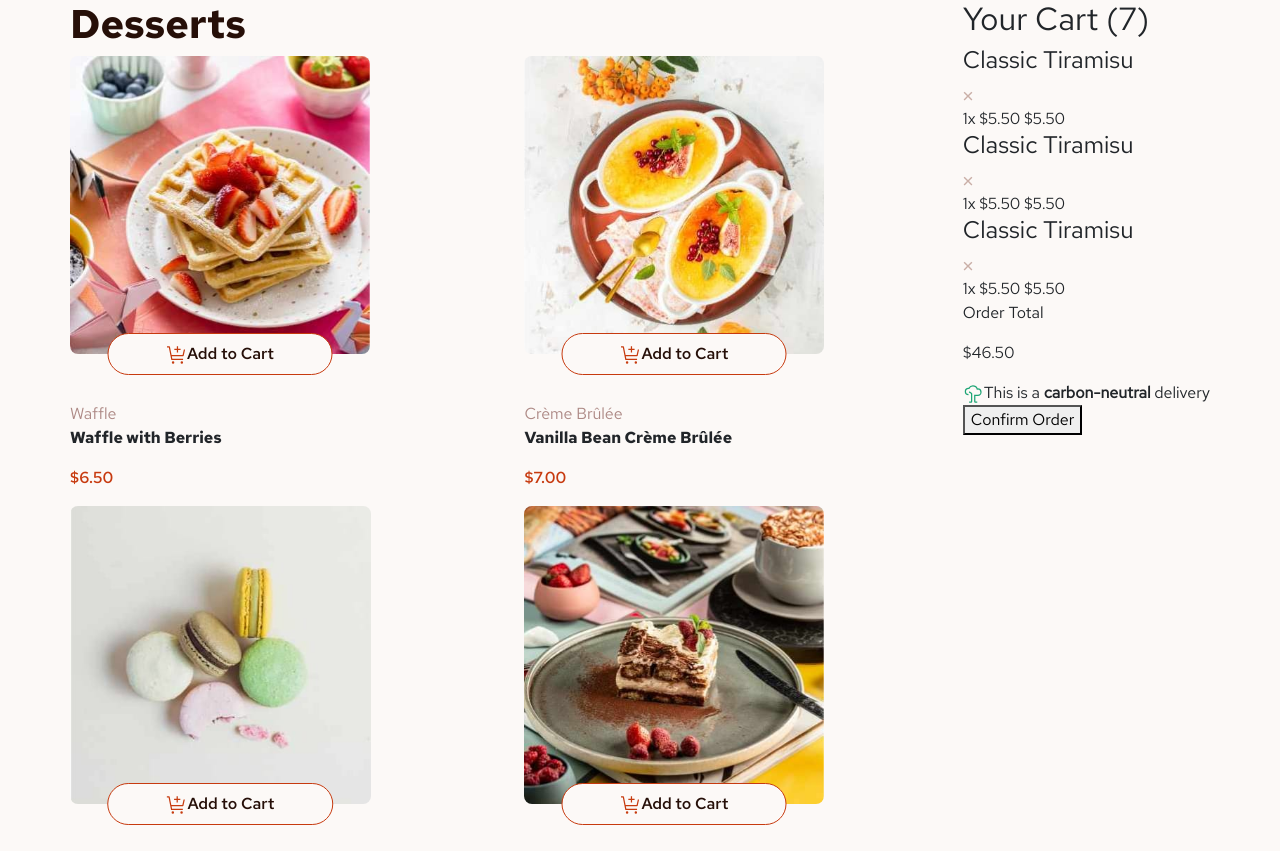
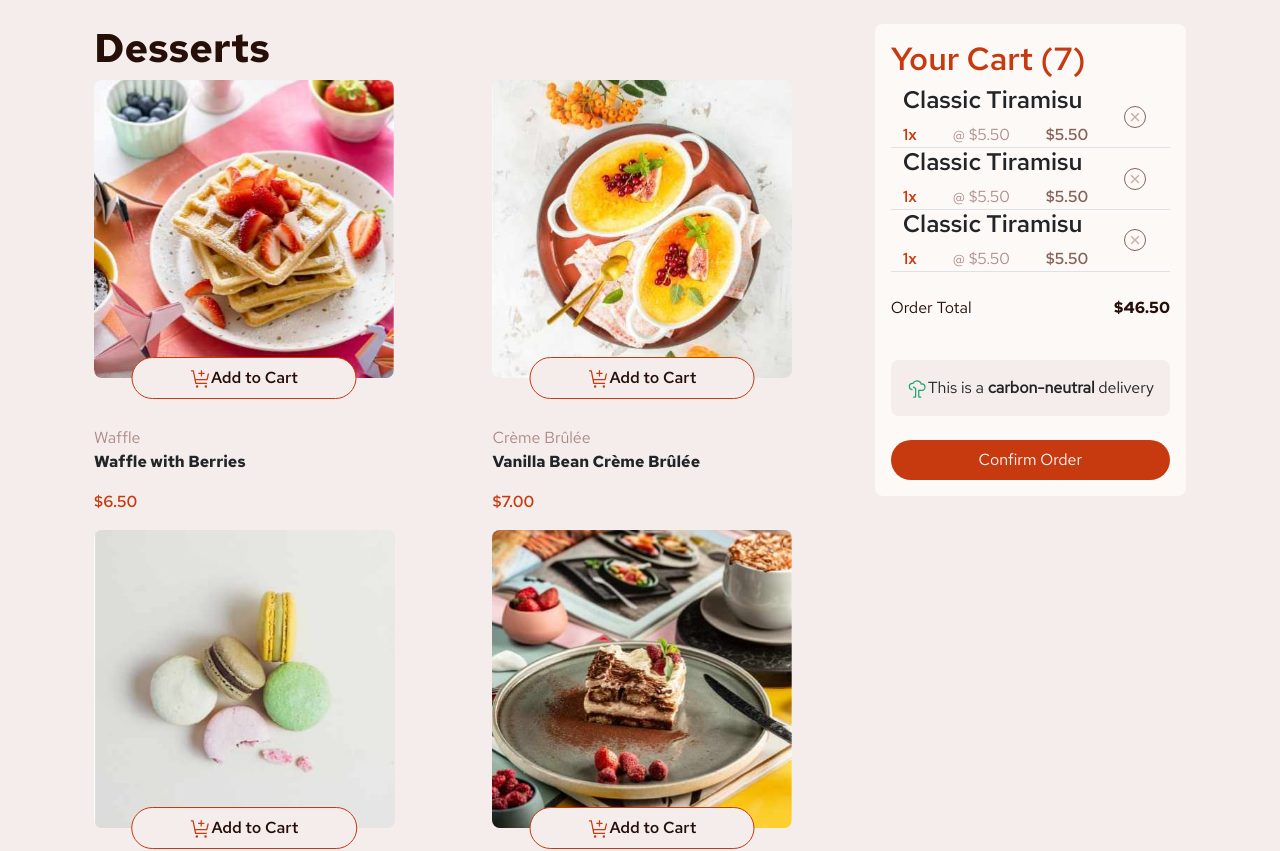
Before and after one commit to VictorBrito13/frontendMentor-product-list-with-cart, a React (Vite) app: page / in a window 1280 px wide. Shown: the top 851 px of the page. Built offline with nearby package versions, Linux system fonts and the light colour scheme.

Commit message:
feat (Cart.tsx): Add styles to Cart

```diff
--- a/src/App.tsx
+++ b/src/App.tsx
@@ -15,7 +15,7 @@ function App() {
   }, [])
 
   return (
-    <div className='container p-0 justify-content-center d-grid d-md-flex'>
+    <div className='container p-4 justify-content-center d-grid d-md-flex'>
       {/* Desserts Container */}
       <div className='flex-grow-1'>
         <h1 className='f-red-hat-bold color-rose-900'>Desserts</h1>
--- a/src/components/cart/Cart.tsx
+++ b/src/components/cart/Cart.tsx
@@ -1,69 +1,108 @@
 export default function Cart() {
   return (
-    <div>
-      <h2>Your Cart (7)</h2>
+    <div className="bg-rose-50 rounded-3 h-50 p-3">
+      <h2 className="color-red f-red-hat-semi-bold">Your Cart (7)</h2>
       {/* Products */}
-      <div>
-        <div>
-          <h4>Classic Tiramisu</h4>
-          {/* Button to remove the item */}
-          <img src="./assets/images/icon-remove-item.svg" alt="remove" />
+      <div className="container">
+        <div className="row border-bottom">
+          <div className="col-9">
+            <h4 className="f-red-hat-semi-bold">Classic Tiramisu</h4>
             {/* Info about the order */}
-          <div>
+            <div className="d-flex justify-content-between">
               {/* Cuantity */}
-            <span>1x</span>
+              <span className="color-red f-red-hat-semi-bold">1x</span>
               {/* Unit Price */}
-            <span> $5.50 </span>
+              <span className="color-rose-400">@ $5.50 </span>
               {/* Total */}
-            <span>$5.50</span>
+              <span className="color-rose-500 f-red-hat-semi-bold">$5.50</span>
             </div>
           </div>
+          <div className="col d-flex align-items-center justify-content-center">
+            {/* Button to remove the item */}
+            <button
+            style={{ width: "20px", height: "20px" }}
+            className="
+              d-flex justify-content-center align-items-center
+              border-0 outline-rose-500 filter-1-hover rounded-circle
+              bg-transparent"
+              >
+              <img src="./assets/images/icon-remove-item.svg" alt="remove" />
+            </button>
+          </div>
 
-        <div>
-          <h4>Classic Tiramisu</h4>
-          {/* Button to remove the item */}
-          <img src="./assets/images/icon-remove-item.svg" alt="remove" />
+        </div>
+
+        <div className="row border-bottom">
+          <div className="col-9">
+            <h4 className="f-red-hat-semi-bold">Classic Tiramisu</h4>
             {/* Info about the order */}
-          <div>
+            <div className="d-flex justify-content-between">
               {/* Cuantity */}
-            <span>1x</span>
+              <span className="color-red f-red-hat-semi-bold">1x</span>
               {/* Unit Price */}
-            <span> $5.50 </span>
+              <span className="color-rose-400">@ $5.50 </span>
               {/* Total */}
-            <span>$5.50</span>
+              <span className="color-rose-500 f-red-hat-semi-bold">$5.50</span>
             </div>
           </div>
+          <div className="col d-flex align-items-center justify-content-center">
+            {/* Button to remove the item */}
+            <button
+            style={{ width: "20px", height: "20px" }}
+            className="
+              d-flex justify-content-center align-items-center
+              border-0 outline-rose-500 filter-1-hover rounded-circle
+              bg-transparent"
+              >
+              <img src="./assets/images/icon-remove-item.svg" alt="remove" />
+            </button>
+          </div>
 
-        <div>
-          <h4>Classic Tiramisu</h4>
+        </div>
+
+        <div className="row border-bottom">
+          <div className="col-9">
+            <h4 className="f-red-hat-semi-bold">Classic Tiramisu</h4>
+            {/* Info about the order */}
+            <div className="d-flex justify-content-between">
+              {/* Cuantity */}
+              <span className="color-red f-red-hat-semi-bold">1x</span>
+              {/* Unit Price */}
+              <span className="color-rose-400">@ $5.50 </span>
+              {/* Total */}
+              <span className="color-rose-500 f-red-hat-semi-bold">$5.50</span>
+            </div>
+          </div>
+          <div className="col d-flex align-items-center justify-content-center">
             {/* Button to remove the item */}
+            <button
+            style={{ width: "20px", height: "20px" }}
+            className="
+              d-flex justify-content-center align-items-center
+              border-0 outline-rose-500 filter-1-hover rounded-circle
+              bg-transparent"
+              >
               <img src="./assets/images/icon-remove-item.svg" alt="remove" />
-          {/* Info about the order */}
-          <div>
-            {/* Cuantity */}
-            <span>1x</span>
-            {/* Unit Price */}
-            <span> $5.50 </span>
-            {/* Total */}
-            <span>$5.50</span>
+            </button>
           </div>
+
         </div>
       </div>
 
       {/* Order total */}
-      <div>
+      <div className="color-rose-900 my-4 d-flex justify-content-between">
         <p>Order Total</p>
-        <p>$46.50</p>
+        <p className="f-red-hat-bold">$46.50</p>
       </div>
 
       {/* carbon-neutral advice */}
-      <div>
+      <div className="bg-rose-100 p-3 mb-4 text-center rounded-3">
         <img src="./assets/images/icon-carbon-neutral.svg" alt="carbon-neutral" />
         <span>This is a <b>carbon-neutral</b> delivery </span>
       </div>
 
       {/* Button to confirm order */}
-      <button>Confirm Order</button>
+      <button className="w-100 p-2 rounded-pill border-0 bg-red bg-red-darker-hover">Confirm Order</button>
     </div>
   )
 }
--- a/src/index.css
+++ b/src/index.css
@@ -15,13 +15,16 @@
 
 :root {
   --color-red: hsl(14, 86%, 42%);
+  --color-red-dark: hsl(14, 88%, 30%);
   --color-rose-50: hsl(20, 50%, 98%);
   --color-rose-100: hsl(13, 31%, 94%);
+  --color-rose-500: hsl(12, 20%, 44%);
+  --color-rose-900: hsl(14, 65%, 9%);
 }
 
 body {
   font-family: 'Red-Hat-Regular';
-  background-color: var(--color-rose-50);
+  background-color: var(--color-rose-100);
 }
 
 button {
@@ -67,25 +70,39 @@ button {
 }
 
 .color-rose-500 {
-  color: hsl(12, 20%, 44%);
+  color: var(--color-rose-500);
 }
 
 .color-rose-900 {
-  color: hsl(14, 65%, 9%);
+  color: var(--color-rose-900);
 }
 
 .border-red {
   border: 1px solid var(--color-red);
 }
 
+.bg-rose-50 {
+  background-color: var(--color-rose-50);
+}
+
 .bg-rose-100 {
-  background-color: var(--color-rose-50);
+  background-color: var(--color-rose-100);
 }
 
 /* Active states */
 
 .outline-red {
   outline: 3px solid var(--color-red);
+}
+
+.outline-rose-500 {
+  transition: outline .2s linear, filter .2s linear;
+  outline: 1px solid var(--color-rose-500);
+}
+
+.filter-1-hover:hover {
+  transition: filter .2s linear;
+  filter: invert(1);
 }
 
 .bg-red {
@@ -101,3 +118,8 @@ button {
   transition: color .2s linear;
   color: var(--color-red);
 }
+
+.bg-red-darker-hover:hover {
+  transition: background-color .2s linear;
+  background-color: var(--color-red-dark);
+}
```
Lines whose indentation alone changed are shown as unchanged.
